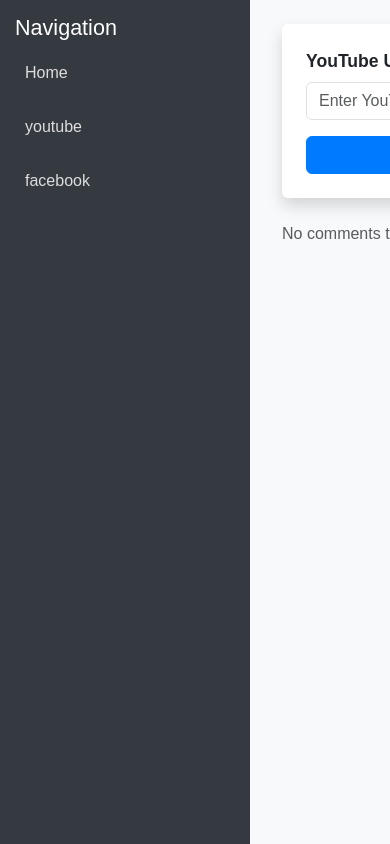
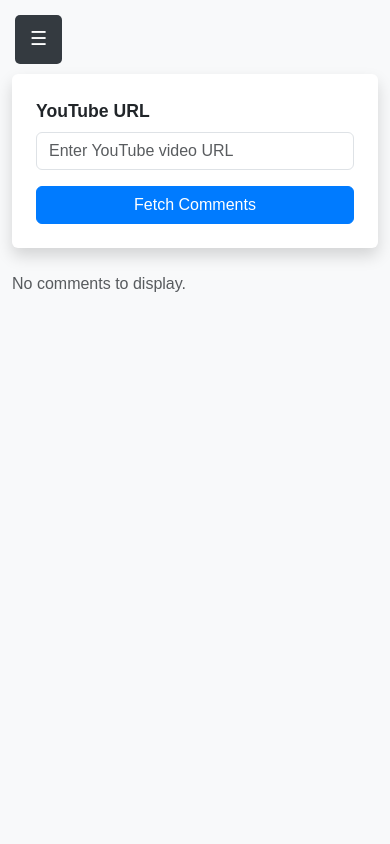
Before and after one commit to Firas-Ruine/MLOps-project, a Flask app: page /youtube in a window 390 px wide; the page is wider, and only the part inside the window is pictured. Run offline with Flask 3, Linux system fonts and the light colour scheme; parts of the project's set-up code (start-up, migrations or seed data) failed here and were passed over.

Commit message:
updated design

```diff
--- a/application/templates/sidebar.html
+++ b/application/templates/sidebar.html
@@ -1,13 +1,18 @@
 <style>
-.sidebar {
+  .sidebar {
     background-color: #343a40;
     color: #fff;
     height: 100vh;
     padding: 15px;
     position: fixed;
     top: 0;
+    left: -250px;
+    width: 250px;
+    transition: left 0.3s ease;
+    z-index: 1000;
+  }
+  .sidebar.active {
     left: 0;
-    width: 250px;
   }
   .sidebar a {
     color: #ddd;
@@ -21,10 +26,71 @@
   .sidebar a:hover {
     background-color: #495057;
   }
+  .sidebar-toggle {
+    position: fixed;
+    top: 15px;
+    left: 15px;
+    background-color: #343a40;
+    color: #fff;
+    border: none;
+    padding: 10px 15px;
+    font-size: 1.2rem;
+    border-radius: 5px;
+    cursor: pointer;
+    z-index: 1100;
+  }
+  .sidebar-toggle:hover {
+    background-color: #495057;
+  }
+  .close-sidebar {
+    background: none;
+    border: none;
+    color: #fff;
+    font-size: 1.5rem;
+    position: absolute;
+    top: 10px;
+    right: 10px;
+    cursor: pointer;
+  }
+  .close-sidebar:hover {
+    color: #dc3545;
+  }
+  @media (min-width: 768px) {
+    .close-sidebar {
+      display: none;
+    }
+    .sidebar {
+      left: 0;
+    }
+    .sidebar-toggle {
+      display: none;
+    }
+  }
 </style>
-<div class="sidebar">
+
+<body>
+  <button class="sidebar-toggle" onclick="toggleSidebar()">☰</button>
+  <div class="sidebar">
+    <button class="close-sidebar" onclick="toggleSidebar()">×</button>
     <h4 class="text-white">Navigation</h4>
     <a href="/">Home</a>
-    <a href="/youtube">youtube</a>
-    <a href="/facebook">facebook</a>
-</div>
+    <a href="/youtube">YouTube</a>
+    <a href="/facebook">Facebook</a>
+  </div>
+
+  <script>
+    function toggleSidebar() {
+      const sidebar = document.querySelector('.sidebar');
+      const content = document.getElementById('main-content');
+      const toggleButton = document.querySelector('.sidebar-toggle');
+      sidebar.classList.toggle('active');
+      if (sidebar.classList.contains('active')) {
+        content.style.marginLeft = '250px';
+        toggleButton.style.display = 'none';
+      } else {
+        content.style.marginLeft = '0';
+        toggleButton.style.display = 'block';
+      }
+    }
+  </script>
+</body>
--- a/application/templates/youtube.html
+++ b/application/templates/youtube.html
@@ -49,12 +49,23 @@
     .neutral {
       color: #6c757d;
     }
+    .main-container {
+      margin-left: 270px;
+    }
+    @media (max-width: 768px) {
+      body {
+        margin-top: 50px;
+      }
+      .main-container {
+        margin-left: 0;
+      }
+    }
   </style>
   <script src="https://cdn.jsdelivr.net/npm/chart.js"></script>
 </head>
 <body>
   {% include 'sidebar.html' %}
-  <div class="container-fluid py-4" style="margin-left: 270px;">
+  <div class="container-fluid py-4 main-container" id="main-content">
     <div class="row min-vh-80 h-100">
       <div class="col-12">
         <form action="/youtube" method="POST" class="shadow p-4 rounded bg-white">
```
Also changed, not shown: application/templates/facebook.html (+12 -1 lines).
